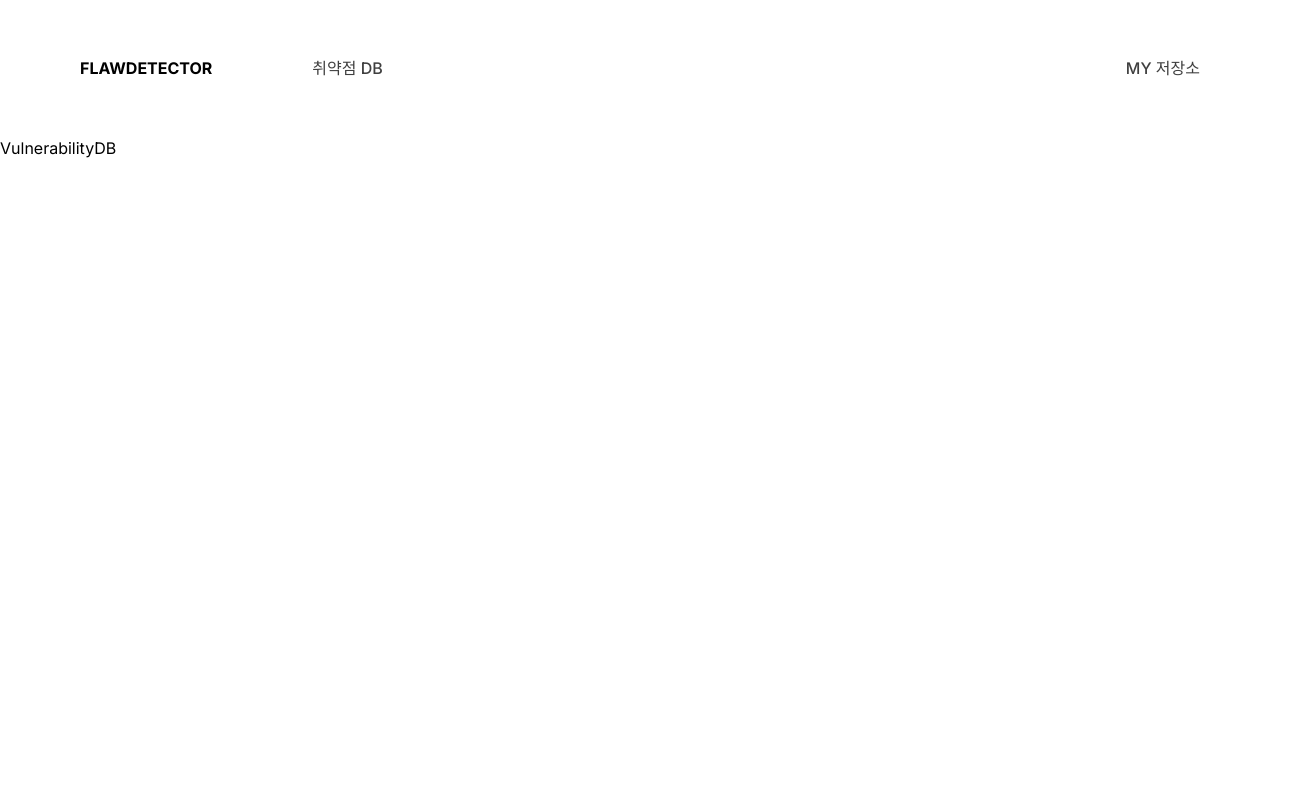
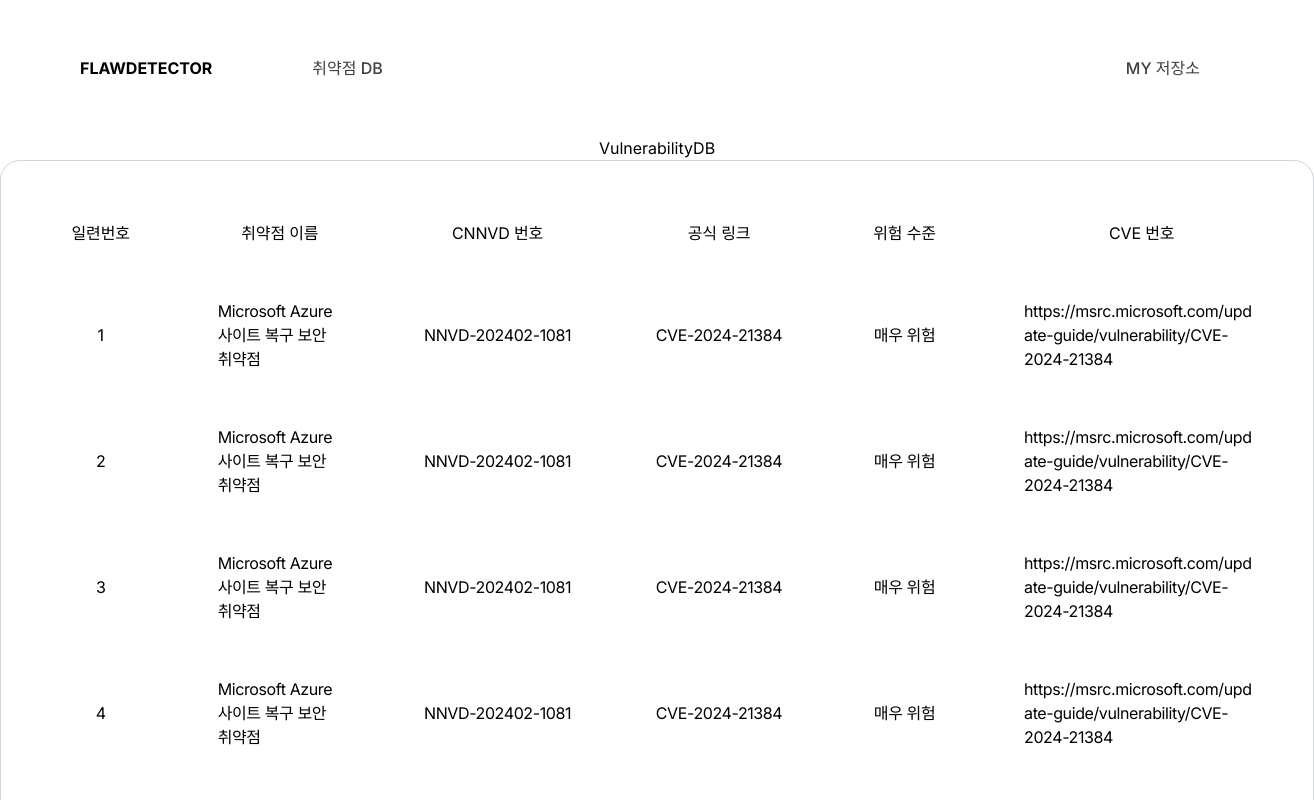
Before and after one commit to luc7yvicky/flaw-detector, a Next.js app: page /vulnerability-db in a window 1280 px wide. Shown: the top 800 px of the page, 1314 px wide, since content can reach past the window. Built offline with nearby package versions, Linux system fonts and the light colour scheme.

Commit message:
Feat : VulnerabilityGrid 생성

```diff
--- a/src/app/vulnerability-db/page.tsx
+++ b/src/app/vulnerability-db/page.tsx
@@ -1,7 +1,12 @@
+import VulnerabilityGrid from "@/components/vulnerability-db/VulnerabilityGrid";
+
 export default function VulnerabilityDB() {
   return (
     <>
-      <h1>VulnerabilityDB</h1>
+      <div className="grid place-items-center">
+        <h1>VulnerabilityDB</h1>
+        <VulnerabilityGrid />
+      </div>
     </>
   );
 }
--- /dev/null
+++ b/src/components/vulnerability-db/VulnerabilityGrid.tsx
@@ -0,0 +1,168 @@
+import React from "react";
+import { cva, VariantProps } from "class-variance-authority";
+import { Label } from "../ui/Label";
+
+const gridText = cva("text-base leading-6 tracking-tight", {
+  variants: {
+    align: {
+      center: "flex items-center justify-center",
+      left: "text-left",
+    },
+  },
+});
+
+export type GridTextVariants = VariantProps<typeof gridText>;
+
+export default function VulnerabilityGrid() {
+  return (
+    <>
+      <div className="h-[88.875rem] w-[82.125rem] rounded-[20px] border border-gray-300 px-[3.48rem] py-[3.75rem]">
+        <div className="grid grid-cols-[5.5rem_7.774rem_10.313rem_8.25rem_5.813rem_14.704rem] gap-x-[4.563rem] gap-y-[3.375rem]">
+          <div className={gridText({ align: "center" })}>
+            <Label variant="index">일련번호</Label>
+          </div>
+          <div className={gridText({ align: "center" })}>
+            <Label variant="index">취약점 이름</Label>
+          </div>
+          <div className={gridText({ align: "center" })}>
+            <Label variant="index">CNNVD 번호</Label>
+          </div>
+          <div className={gridText({ align: "center" })}>
+            <Label variant="index">공식 링크</Label>
+          </div>
+          <div className={gridText({ align: "center" })}>
+            <Label variant="index">위험 수준</Label>
+          </div>
+          <div className={gridText({ align: "center" })}>
+            <Label variant="index">CVE 번호</Label>
+          </div>
+
+          {dummyData.map((row) => (
+            <React.Fragment key={row.id}>
+              <div className={gridText({ align: "center" })}>{row.id}</div>
+              <div className={gridText({ align: "left" })}>{row.vulnName}</div>
+              <div className={gridText({ align: "center" })}>
+                {row.cnnvdNumber}
+              </div>
+              <div className={gridText({ align: "center" })}>
+                {row.officialLink}
+              </div>
+              <div className={gridText({ align: "center" })}>
+                {row.riskLevel}
+              </div>
+              <div className={gridText({ align: "left" })}>
+                <a href={row.link} className="w-[14.704rem] break-words">
+                  {row.link}
+                </a>
+              </div>
+            </React.Fragment>
+          ))}
+        </div>
+      </div>
+    </>
+  );
+}
+
+type GridData = {
+  id: number;
+  vulnName: string;
+  cnnvdNumber: string;
+  officialLink: string;
+  riskLevel: string;
+  cveNumber: string;
+  link: string;
+};
+
+//임시 더미 데이터
+const dummyData: GridData[] = [
+  {
+    id: 1,
+    vulnName: "Microsoft Azure 사이트 복구 보안 취약점",
+    cnnvdNumber: "NNVD-202402-1081",
+    officialLink: "CVE-2024-21384",
+    riskLevel: "매우 위험",
+    cveNumber: "CVE-2024-21384",
+    link: "https://msrc.microsoft.com/update-guide/vulnerability/CVE-2024-21384",
+  },
+  {
+    id: 2,
+    vulnName: "Microsoft Azure 사이트 복구 보안 취약점",
+    cnnvdNumber: "NNVD-202402-1081",
+    officialLink: "CVE-2024-21384",
+    riskLevel: "매우 위험",
+    cveNumber: "CVE-2024-21384",
+    link: "https://msrc.microsoft.com/update-guide/vulnerability/CVE-2024-21384",
+  },
+  {
+    id: 3,
+    vulnName: "Microsoft Azure 사이트 복구 보안 취약점",
+    cnnvdNumber: "NNVD-202402-1081",
+    officialLink: "CVE-2024-21384",
+    riskLevel: "매우 위험",
+    cveNumber: "CVE-2024-21384",
+    link: "https://msrc.microsoft.com/update-guide/vulnerability/CVE-2024-21384",
+  },
+  {
+    id: 4,
+    vulnName: "Microsoft Azure 사이트 복구 보안 취약점",
+    cnnvdNumber: "NNVD-202402-1081",
+    officialLink: "CVE-2024-21384",
+    riskLevel: "매우 위험",
+    cveNumber: "CVE-2024-21384",
+    link: "https://msrc.microsoft.com/update-guide/vulnerability/CVE-2024-21384",
+  },
+  {
+    id: 5,
+    vulnName: "Microsoft Azure 사이트 복구 보안 취약점",
+    cnnvdNumber: "NNVD-202402-1081",
+    officialLink: "CVE-2024-21384",
+    riskLevel: "매우 위험",
+    cveNumber: "CVE-2024-21384",
+    link: "https://msrc.microsoft.com/update-guide/vulnerability/CVE-2024-21384",
+  },
+  {
+    id: 6,
+    vulnName: "Microsoft Azure 사이트 복구 보안 취약점",
+    cnnvdNumber: "NNVD-202402-1081",
+    officialLink: "CVE-2024-21384",
+    riskLevel: "매우 위험",
+    cveNumber: "CVE-2024-21384",
+    link: "https://msrc.microsoft.com/update-guide/vulnerability/CVE-2024-21384",
+  },
+  {
+    id: 7,
+    vulnName: "Microsoft Azure 사이트 복구 보안 취약점",
+    cnnvdNumber: "NNVD-202402-1081",
+    officialLink: "CVE-2024-21384",
+    riskLevel: "매우 위험",
+    cveNumber: "CVE-2024-21384",
+    link: "https://msrc.microsoft.com/update-guide/vulnerability/CVE-2024-21384",
+  },
+  {
+    id: 8,
+    vulnName: "Microsoft Azure 사이트 복구 보안 취약점",
+    cnnvdNumber: "NNVD-202402-1081",
+    officialLink: "CVE-2024-21384",
+    riskLevel: "매우 위험",
+    cveNumber: "CVE-2024-21384",
+    link: "https://msrc.microsoft.com/update-guide/vulnerability/CVE-2024-21384",
+  },
+  {
+    id: 9,
+    vulnName: "Microsoft Azure 사이트 복구 보안 취약점",
+    cnnvdNumber: "NNVD-202402-1081",
+    officialLink: "CVE-2024-21384",
+    riskLevel: "매우 위험",
+    cveNumber: "CVE-2024-21384",
+    link: "https://msrc.microsoft.com/update-guide/vulnerability/CVE-2024-21384",
+  },
+  {
+    id: 10,
+    vulnName: "Microsoft Azure 사이트 복구 보안 취약점",
+    cnnvdNumber: "NNVD-202402-1081",
+    officialLink: "CVE-2024-21384",
+    riskLevel: "매우 위험",
+    cveNumber: "CVE-2024-21384",
+    link: "https://msrc.microsoft.com/update-guide/vulnerability/CVE-2024-21384",
+  },
+];
```
